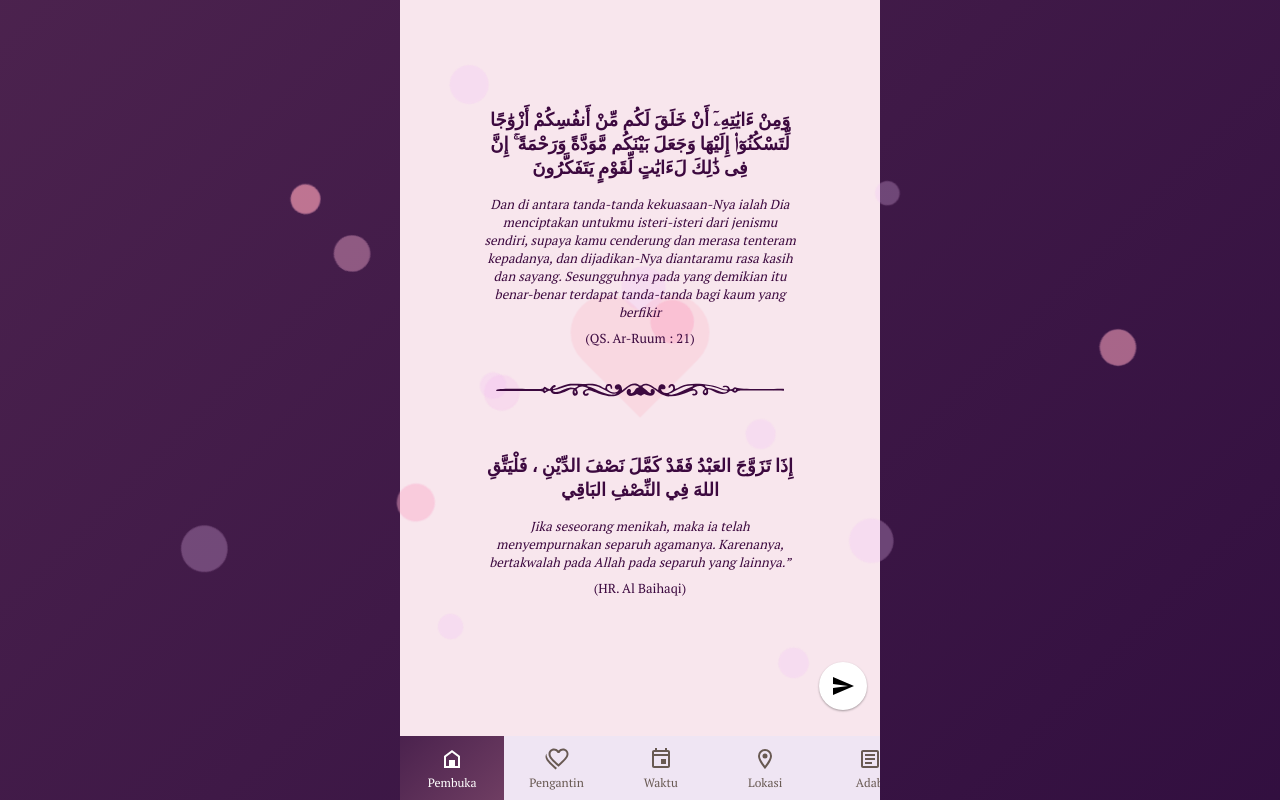
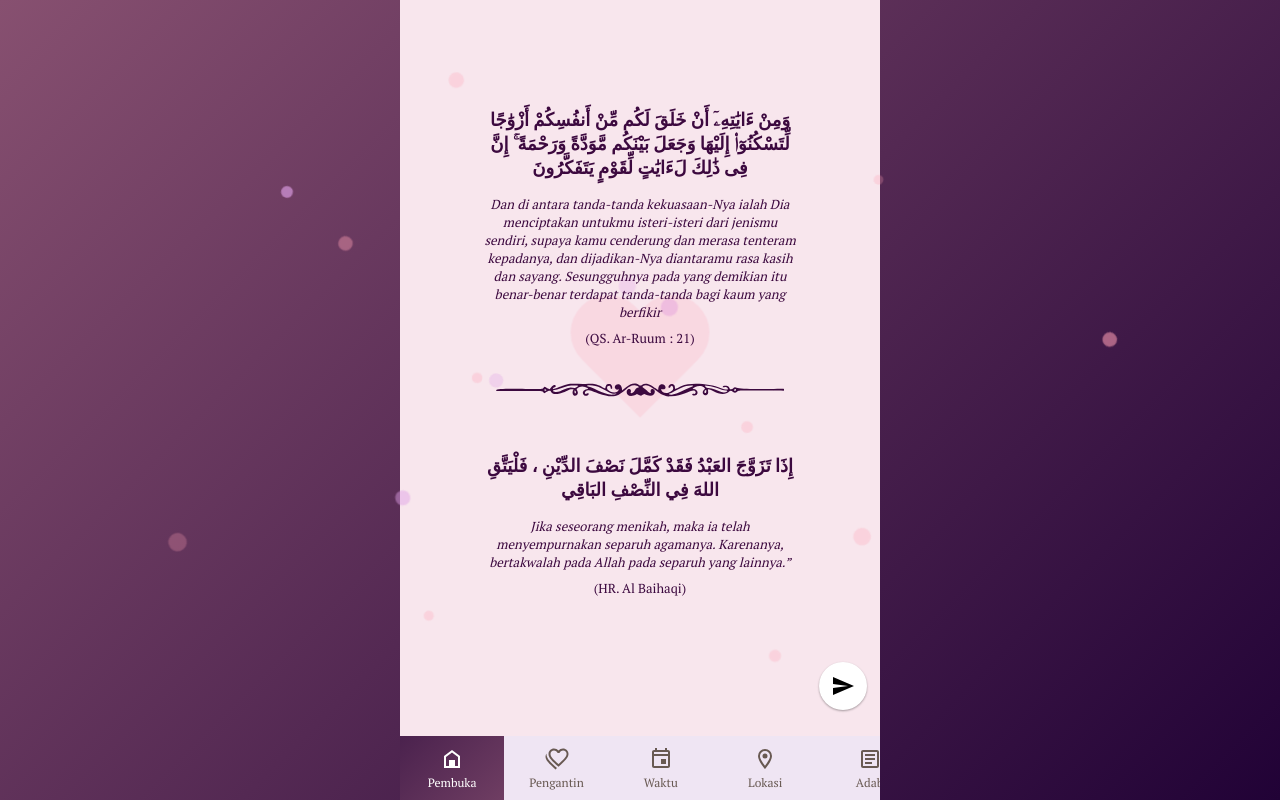
Before and after one commit to aminurmuda/weding-next, a Next.js app: page /content in a window 1280 px wide. Built offline with nearby package versions, Linux system fonts and the light colour scheme; no server answers.

Commit message:
fix: style of dots

```diff
--- a/pages/content.tsx
+++ b/pages/content.tsx
@@ -143,21 +143,21 @@ const Home: NextPage = () => {
       <main className="App">
         <div className="parent background container">
           <div className="children back">
-            <div className="firefly"></div>
-            <div className="firefly"></div>
-            <div className="firefly"></div>
-            <div className="firefly"></div>
-            <div className="firefly"></div>
-            <div className="firefly"></div>
-            <div className="firefly"></div>
-            <div className="firefly"></div>
-            <div className="firefly"></div>
-            <div className="firefly"></div>
-            <div className="firefly"></div>
-            <div className="firefly"></div>
-            <div className="firefly"></div>
-            <div className="firefly"></div>
-            <div className="firefly"></div>
+            <div className="dot"></div>
+            <div className="dot"></div>
+            <div className="dot"></div>
+            <div className="dot"></div>
+            <div className="dot"></div>
+            <div className="dot"></div>
+            <div className="dot"></div>
+            <div className="dot"></div>
+            <div className="dot"></div>
+            <div className="dot"></div>
+            <div className="dot"></div>
+            <div className="dot"></div>
+            <div className="dot"></div>
+            <div className="dot"></div>
+            <div className="dot"></div>
             <Heart />
           </div>
           <div className="children front">
--- a/styles/orbs.css
+++ b/styles/dots.css
@@ -7,18 +7,18 @@ html, body {
     background-size: cover;
   }
 
-  .firefly {
+  .dot {
     position: fixed;
     opacity: 0.7;
     left: 50%;
     top: 50%;
-    width: 4vw;
-    height: 4vw;
+    width: 1.5em;
+    height: 1.5em;
     margin: -0.2vw 0 0 9.8vw;
     animation: ease 200s alternate infinite;
     pointer-events: none;
   }
-  .firefly::before, .firefly::after {
+  .dot::before, .dot::after {
     content: "";
     position: absolute;
     width: 100%;
@@ -26,25 +26,27 @@ html, body {
     border-radius: 50%;
     transform-origin: -10vw;
   }
-  .firefly::before {
-    background: #f2c4f7;
+  .dot::before {
+    background: #ffa0b5;
     opacity: 0.4;
     animation: drift ease alternate infinite;
   }
-  .firefly::after {
+  .dot::after {
     background: #ffa0b5;
     opacity: 0;
     box-shadow: 0 0 0vw 0vw yellow;
     animation: drift ease alternate infinite, flash ease infinite;
   }
 
-  .firefly:nth-child(1) {
+  .dot:nth-child(1) {
     animation-name: move1;
   }
-  .firefly:nth-child(1)::before {
+  .dot:nth-child(1)::before {
+    background: #de9fe6;
     animation-duration: 12s;
   }
-  .firefly:nth-child(1)::after {
+  .dot:nth-child(1)::after {
+    background: #de9fe6;
     animation-duration: 12s, 10665ms;
     animation-delay: 0ms, 5995ms;
   }
@@ -129,13 +131,13 @@ html, body {
       transform: translateX(-49vw) translateY(34vh) scale(0.75);
     }
   }
-  .firefly:nth-child(2) {
+  .dot:nth-child(2) {
     animation-name: move2;
   }
-  .firefly:nth-child(2)::before {
+  .dot:nth-child(2)::before {
     animation-duration: 9s;
   }
-  .firefly:nth-child(2)::after {
+  .dot:nth-child(2)::after {
     animation-duration: 9s, 7137ms;
     animation-delay: 0ms, 8157ms;
   }
@@ -223,13 +225,15 @@ html, body {
       transform: translateX(11vw) translateY(-48vh) scale(0.95);
     }
   }
-  .firefly:nth-child(3) {
+  .dot:nth-child(3) {
     animation-name: move3;
   }
-  .firefly:nth-child(3)::before {
+  .dot:nth-child(3)::before {
+    background: #de9fe6;
     animation-duration: 13s;
   }
-  .firefly:nth-child(3)::after {
+  .dot:nth-child(3)::after {
+    background: #de9fe6;
     animation-duration: 13s, 10557ms;
     animation-delay: 0ms, 2561ms;
   }
@@ -299,13 +303,13 @@ html, body {
       transform: translateX(-48vw) translateY(-46vh) scale(0.89);
     }
   }
-  .firefly:nth-child(4) {
+  .dot:nth-child(4) {
     animation-name: move4;
   }
-  .firefly:nth-child(4)::before {
+  .dot:nth-child(4)::before {
     animation-duration: 14s;
   }
-  .firefly:nth-child(4)::after {
+  .dot:nth-child(4)::after {
     animation-duration: 14s, 8567ms;
     animation-delay: 0ms, 7812ms;
   }
@@ -387,13 +391,15 @@ html, body {
       transform: translateX(31vw) translateY(2vh) scale(0.86);
     }
   }
-  .firefly:nth-child(5) {
+  .dot:nth-child(5) {
     animation-name: move5;
   }
-  .firefly:nth-child(5)::before {
+  .dot:nth-child(5)::before {
+    background: #de9fe6;
     animation-duration: 17s;
   }
-  .firefly:nth-child(5)::after {
+  .dot:nth-child(5)::after {
+    background: #de9fe6;
     animation-duration: 17s, 9644ms;
     animation-delay: 0ms, 4617ms;
   }
@@ -466,13 +472,13 @@ html, body {
       transform: translateX(-42vw) translateY(-47vh) scale(0.88);
     }
   }
-  .firefly:nth-child(6) {
+  .dot:nth-child(6) {
     animation-name: move6;
   }
-  .firefly:nth-child(6)::before {
+  .dot:nth-child(6)::before {
     animation-duration: 15s;
   }
-  .firefly:nth-child(6)::after {
+  .dot:nth-child(6)::after {
     animation-duration: 15s, 6467ms;
     animation-delay: 0ms, 2896ms;
   }
@@ -563,13 +569,15 @@ html, body {
       transform: translateX(32vw) translateY(-19vh) scale(0.5);
     }
   }
-  .firefly:nth-child(7) {
+  .dot:nth-child(7) {
     animation-name: move7;
   }
-  .firefly:nth-child(7)::before {
+  .dot:nth-child(7)::before {
+    background: #de9fe6;
     animation-duration: 18s;
   }
-  .firefly:nth-child(7)::after {
+  .dot:nth-child(7)::after {
+    background: #de9fe6;
     animation-duration: 18s, 10933ms;
     animation-delay: 0ms, 2436ms;
   }
@@ -630,13 +638,13 @@ html, body {
       transform: translateX(0vw) translateY(-36vh) scale(0.98);
     }
   }
-  .firefly:nth-child(8) {
+  .dot:nth-child(8) {
     animation-name: move8;
   }
-  .firefly:nth-child(8)::before {
+  .dot:nth-child(8)::before {
     animation-duration: 17s;
   }
-  .firefly:nth-child(8)::after {
+  .dot:nth-child(8)::after {
     animation-duration: 17s, 8770ms;
     animation-delay: 0ms, 7067ms;
   }
@@ -727,13 +735,13 @@ html, body {
       transform: translateX(-29vw) translateY(-8vh) scale(0.37);
     }
   }
-  .firefly:nth-child(9) {
+  .dot:nth-child(9) {
     animation-name: move9;
   }
-  .firefly:nth-child(9)::before {
+  .dot:nth-child(9)::before {
     animation-duration: 13s;
   }
-  .firefly:nth-child(9)::after {
+  .dot:nth-child(9)::after {
     animation-duration: 13s, 9043ms;
     animation-delay: 0ms, 7146ms;
   }
@@ -809,13 +817,13 @@ html, body {
       transform: translateX(-10vw) translateY(-1vh) scale(0.68);
     }
   }
-  .firefly:nth-child(10) {
+  .dot:nth-child(10) {
     animation-name: move10;
   }
-  .firefly:nth-child(10)::before {
+  .dot:nth-child(10)::before {
     animation-duration: 13s;
   }
-  .firefly:nth-child(10)::after {
+  .dot:nth-child(10)::after {
     animation-duration: 13s, 8486ms;
     animation-delay: 0ms, 7952ms;
   }
@@ -891,13 +899,13 @@ html, body {
       transform: translateX(5vw) translateY(15vh) scale(0.8);
     }
   }
-  .firefly:nth-child(11) {
+  .dot:nth-child(11) {
     animation-name: move11;
   }
-  .firefly:nth-child(11)::before {
+  .dot:nth-child(11)::before {
     animation-duration: 11s;
   }
-  .firefly:nth-child(11)::after {
+  .dot:nth-child(11)::after {
     animation-duration: 11s, 5697ms;
     animation-delay: 0ms, 8340ms;
   }
@@ -973,13 +981,13 @@ html, body {
       transform: translateX(21vw) translateY(-1vh) scale(0.59);
     }
   }
-  .firefly:nth-child(12) {
+  .dot:nth-child(12) {
     animation-name: move12;
   }
-  .firefly:nth-child(12)::before {
+  .dot:nth-child(12)::before {
     animation-duration: 9s;
   }
-  .firefly:nth-child(12)::after {
+  .dot:nth-child(12)::after {
     animation-duration: 9s, 6158ms;
     animation-delay: 0ms, 7472ms;
   }
@@ -1043,13 +1051,15 @@ html, body {
       transform: translateX(-4vw) translateY(-10vh) scale(0.77);
     }
   }
-  .firefly:nth-child(13) {
+  .dot:nth-child(13) {
     animation-name: move13;
   }
-  .firefly:nth-child(13)::before {
+  .dot:nth-child(13)::before {
+    background: #de9fe6;
     animation-duration: 11s;
   }
-  .firefly:nth-child(13)::after {
+  .dot:nth-child(13)::after {
+    background: #de9fe6;
     animation-duration: 11s, 7844ms;
     animation-delay: 0ms, 637ms;
   }
@@ -1134,13 +1144,13 @@ html, body {
       transform: translateX(23vw) translateY(-12vh) scale(1);
     }
   }
-  .firefly:nth-child(14) {
+  .dot:nth-child(14) {
     animation-name: move14;
   }
-  .firefly:nth-child(14)::before {
+  .dot:nth-child(14)::before {
     animation-duration: 12s;
   }
-  .firefly:nth-child(14)::after {
+  .dot:nth-child(14)::after {
     animation-duration: 12s, 8704ms;
     animation-delay: 0ms, 5049ms;
   }
@@ -1201,13 +1211,13 @@ html, body {
       transform: translateX(-13vw) translateY(48vh) scale(0.85);
     }
   }
-  .firefly:nth-child(15) {
+  .dot:nth-child(15) {
     animation-name: move15;
   }
-  .firefly:nth-child(15)::before {
+  .dot:nth-child(15)::before {
     animation-duration: 16s;
   }
-  .firefly:nth-child(15)::after {
+  .dot:nth-child(15)::after {
     animation-duration: 16s, 6162ms;
     animation-delay: 0ms, 4175ms;
   }
@@ -1305,11 +1315,11 @@ html, body {
   }
   @keyframes flash {
     0%, 30%, 100% {
-      opacity: 0;
+      opacity: 0.4;
       box-shadow: 0 0 0vw 0vw white;
     }
     5% {
-      opacity: 0.6;
+      opacity: 0.5;
       box-shadow: 0 0 2vw 0.4vw white;
     }
   }
--- a/styles/globals.css
+++ b/styles/globals.css
@@ -1,5 +1,5 @@
 @import url('https://fonts.googleapis.com/css2?family=Berkshire+Swash&family=PT+Serif&display=swap');
-@import "./orbs.css";
+@import "./dots.css";
 @import "./fade-in.css";
 @import "./scale-up.css";
 @import "./slide-down.css";
@@ -350,7 +350,6 @@ p {
 
 body {
 	background: linear-gradient(-45deg, #210236, #875070);
-	background-size: 400% 400%;
 	animation: gradient 15s ease infinite;
   padding: 0;
   margin: 0;
```
Also changed, not shown: components/Cover.tsx (+15 -15 lines).
